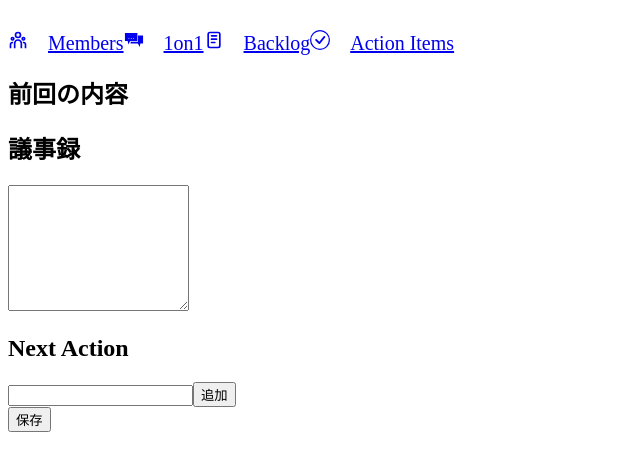
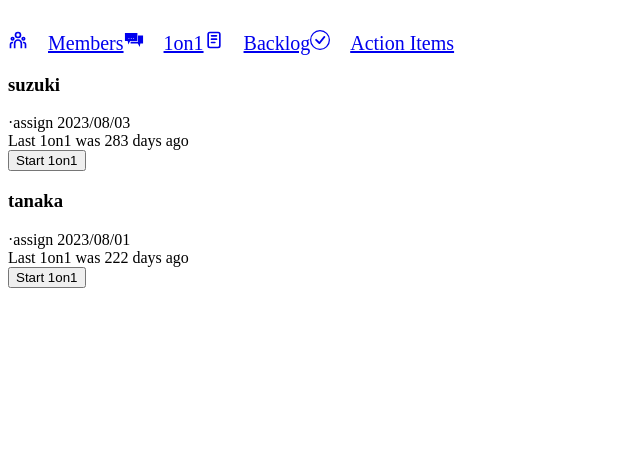
Before and after one commit to ohs30359-nobuhara/1on1-Launcher, a React app: page / in a window 1280 px wide. Shown: the top 470 px of the page, without its empty margins (0-640 px from the left). Built offline with nearby package versions, Linux system fonts and the light colour scheme; the HTML template or start-up script is replaced by a standard one.

Commit message:
member page 追加

```diff
--- a/src/index.tsx
+++ b/src/index.tsx
@@ -2,11 +2,12 @@ import ReactDOM from "react-dom";
 import React from "react";
 import {MainTemplate} from "./template/main";
 import OneOnOnePage from "./page/1on1";
+import Members from "./page/members";
 
 const App: React.FC = () => {
   return (
     <MainTemplate>
-      <OneOnOnePage/>
+      <Members></Members>
     </MainTemplate>
   )
 }
--- a/src/page/members.tsx
+++ b/src/page/members.tsx
@@ -0,0 +1,60 @@
+import React from 'react';
+import { Card, Button, Container } from 'react-bootstrap';
+
+interface MemberProfileProps {
+  name: string
+  assignDate: string
+  last1on1Date: string
+}
+
+/**
+ * MemberProfile Component
+ * @constructor
+ */
+const MemberProfile: React.FC<MemberProfileProps> = (props) => {
+  // "YYYY/MM/DD"形式の日付文字列を受け取り、現在の日付との差を計算
+  function calculateDaysAgo(targetDateStr: string): number {
+    const targetDate: Date = new Date(targetDateStr);
+    const currentDate: Date = new Date();
+
+    const timeDifference: number = currentDate.getTime() - targetDate.getTime();
+    return Math.floor(timeDifference / (1000 * 60 * 60 * 24));
+  }
+
+  return (
+    <Card className="mb-4">
+      <div className="d-flex align-items-start p-3">
+        <div className="flex-grow-1">
+          <div className="d-flex align-items-center">
+            <h3 className="mb-0 mr-2">{props.name}</h3>
+            <span className="text-muted">·</span>
+            <span className="text-muted ml-2">assign {props.assignDate}</span>
+          </div>
+          <div className="d-flex align-items-center mt-2">
+            <span className="text-muted">Last 1on1 was {calculateDaysAgo(props.last1on1Date)} days ago</span>
+          </div>
+        </div>
+        <Button variant="outline-primary" className="ml-3">
+          Start 1on1
+        </Button>
+      </div>
+    </Card>
+  )
+}
+
+const Members: React.FC = () => {
+  const memberStatus: MemberProfileProps[] = [
+    {name: "suzuki", last1on1Date: "2022/11/01", assignDate: "2023/08/03"},
+    {name: "tanaka", last1on1Date: "2023/01/01", assignDate: "2023/08/01"},
+  ]
+
+  return (
+    <Container>
+      { memberStatus.map((m, i) =>
+        (<MemberProfile key={i} name={m.name} assignDate={m.assignDate} last1on1Date={m.last1on1Date} />))
+      }
+    </Container>
+  );
+};
+
+export default Members;
```
Also changed, not shown: 1 other file (tests, documents, lock files or other folders).
